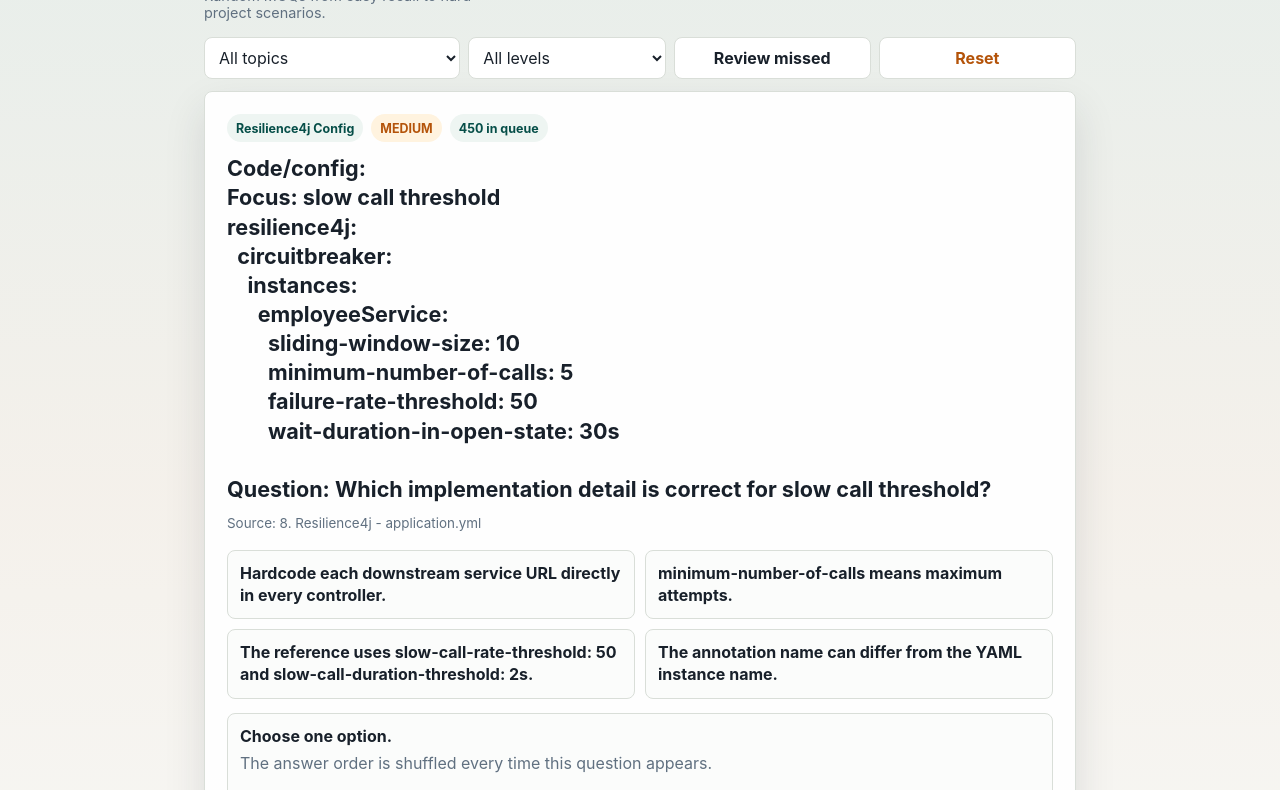
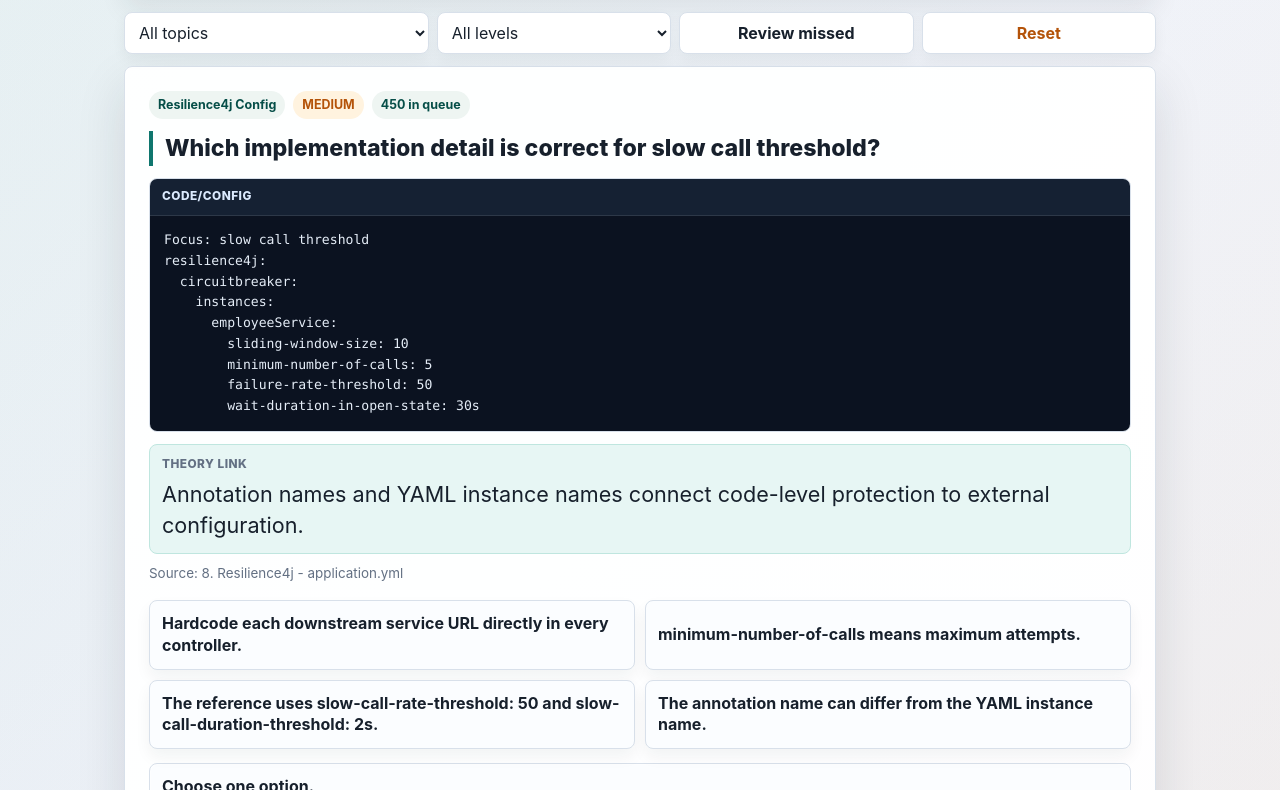
Before and after one commit to piyush786/java-learn, a plain HTML site: page index.html in a window 1280 px wide. Shown: the part 112-902 px from the top of the page. Drawn offline with Linux system fonts and the light colour scheme.

Commit message:
Polish quiz code formatting and design

```diff
--- a/index.html
+++ b/index.html
@@ -7,18 +7,22 @@
   <style>
     :root {
       color-scheme: light;
-      --page: #f7f7f4;
-      --ink: #18202a;
-      --muted: #607080;
-      --line: #d9ded8;
+      --page: #f5f7fb;
+      --ink: #17202c;
+      --muted: #637083;
+      --line: #d8e0ea;
       --panel: #ffffff;
       --teal: #0f766e;
       --teal-ink: #064e48;
       --amber: #b45309;
+      --amber-soft: #fff4df;
       --red: #b42318;
       --green: #1b6b35;
       --blue: #244c8f;
-      --shadow: 0 18px 42px rgba(31, 41, 55, 0.12);
+      --cyan-soft: #e7f6f4;
+      --code: #0b1220;
+      --shadow: 0 20px 50px rgba(24, 32, 42, 0.12);
+      --soft-shadow: 0 10px 26px rgba(24, 32, 42, 0.08);
       font-family: Inter, ui-sans-serif, system-ui, -apple-system, BlinkMacSystemFont, "Segoe UI", sans-serif;
     }
 
@@ -30,7 +34,8 @@
       margin: 0;
       min-height: 100vh;
       background:
-        linear-gradient(180deg, rgba(15, 118, 110, 0.07), rgba(180, 83, 9, 0.04) 42%, transparent 72%),
+        linear-gradient(135deg, rgba(15, 118, 110, 0.09), rgba(36, 76, 143, 0.05) 42%, rgba(180, 83, 9, 0.08)),
+        linear-gradient(180deg, #fbfcff, var(--page)),
         var(--page);
       color: var(--ink);
     }
@@ -44,17 +49,24 @@
       cursor: pointer;
     }
 
-    .app {
-      width: min(100%, 920px);
+    .shell {
+      width: min(100%, 1080px);
       margin: 0 auto;
-      padding: 14px;
+      padding: 16px;
     }
 
     .topbar {
       display: grid;
       grid-template-columns: 1fr;
       gap: 10px;
-      padding: 10px 0 12px;
+      padding: 16px;
+      margin: 0 0 12px;
+      border: 1px solid rgba(216, 224, 234, 0.92);
+      border-radius: 8px;
+      background:
+        linear-gradient(135deg, rgba(255, 255, 255, 0.96), rgba(231, 246, 244, 0.78)),
+        var(--panel);
+      box-shadow: var(--soft-shadow);
     }
 
     .brand {
@@ -85,8 +97,9 @@
       padding: 6px 10px;
       border: 1px solid var(--line);
       border-radius: 999px;
-      background: #fff;
-      color: var(--teal-ink);
+      background: var(--code);
+      border-color: var(--code);
+      color: #f8fbff;
       font-size: 0.82rem;
       font-weight: 750;
       white-space: nowrap;
@@ -101,9 +114,10 @@
     .stat {
       min-width: 0;
       border: 1px solid var(--line);
-      background: rgba(255, 255, 255, 0.82);
+      background: rgba(255, 255, 255, 0.9);
       border-radius: 8px;
       padding: 9px;
+      box-shadow: 0 6px 16px rgba(24, 32, 42, 0.05);
     }
 
     .stat strong {
@@ -136,10 +150,19 @@
       background: var(--panel);
       color: var(--ink);
       padding: 8px 10px;
+      box-shadow: 0 6px 14px rgba(24, 32, 42, 0.05);
     }
 
     .action {
       font-weight: 750;
+      transition: transform 120ms ease, border-color 120ms ease, box-shadow 120ms ease;
+    }
+
+    .action:hover,
+    .action:focus-visible {
+      border-color: rgba(15, 118, 110, 0.55);
+      box-shadow: 0 10px 20px rgba(15, 118, 110, 0.12);
+      transform: translateY(-1px);
     }
 
     .action.primary {
@@ -153,11 +176,11 @@
     }
 
     .quiz {
-      background: rgba(255, 255, 255, 0.95);
+      background: rgba(255, 255, 255, 0.97);
       border: 1px solid var(--line);
       border-radius: 8px;
       box-shadow: var(--shadow);
-      padding: 14px;
+      padding: 16px;
       overflow: hidden;
     }
 
@@ -200,8 +223,85 @@
       font-size: clamp(1rem, 3vw, 1.35rem);
       line-height: 1.35;
       letter-spacing: 0;
-      white-space: pre-wrap;
       overflow-wrap: anywhere;
+    }
+
+    .questionStack {
+      display: grid;
+      gap: 12px;
+    }
+
+    .questionPrompt {
+      border-left: 4px solid var(--teal);
+      padding: 2px 0 2px 12px;
+      font-size: clamp(1.05rem, 3vw, 1.45rem);
+      font-weight: 800;
+      line-height: 1.35;
+    }
+
+    .contextPanel,
+    .theoryNote,
+    .codePanel {
+      border: 1px solid var(--line);
+      border-radius: 8px;
+      overflow: hidden;
+      background: #fbfdff;
+    }
+
+    .contextPanel {
+      padding: 12px;
+      background: var(--amber-soft);
+      border-color: #f0d6ad;
+    }
+
+    .contextPanel span,
+    .codeHeader,
+    .theoryNote b {
+      display: block;
+      margin-bottom: 6px;
+      color: var(--muted);
+      font-size: 0.74rem;
+      font-weight: 850;
+      text-transform: uppercase;
+      letter-spacing: 0.04em;
+    }
+
+    .contextPanel p,
+    .theoryNote span {
+      margin: 0;
+      line-height: 1.45;
+    }
+
+    .codeHeader {
+      margin: 0;
+      padding: 10px 12px;
+      background: #152133;
+      color: #dbeafe;
+      border-bottom: 1px solid rgba(255, 255, 255, 0.1);
+    }
+
+    .codeBlock {
+      margin: 0;
+      padding: 14px;
+      max-width: 100%;
+      overflow-x: auto;
+      background: #0b1220;
+      color: #e5edf7;
+      font-family: "SFMono-Regular", Consolas, "Liberation Mono", Menlo, monospace;
+      font-size: 0.82rem;
+      line-height: 1.58;
+      tab-size: 2;
+    }
+
+    .codeBlock code {
+      font: inherit;
+      white-space: pre;
+    }
+
+    .theoryNote {
+      padding: 12px;
+      background: var(--cyan-soft);
+      border-color: #bfe6df;
     }
 
     .source {
@@ -222,19 +322,23 @@
       width: 100%;
       border: 1px solid var(--line);
       border-radius: 8px;
-      background: #fbfcfb;
+      background: #fbfdff;
       color: var(--ink);
       padding: 12px;
       text-align: left;
       line-height: 1.35;
       font-weight: 680;
       overflow-wrap: anywhere;
+      box-shadow: 0 8px 16px rgba(24, 32, 42, 0.05);
+      transition: transform 120ms ease, border-color 120ms ease, box-shadow 120ms ease, background 120ms ease;
     }
 
     .option:hover,
     .option:focus-visible {
       border-color: var(--teal);
       outline: 3px solid rgba(15, 118, 110, 0.16);
+      transform: translateY(-1px);
+      box-shadow: 0 12px 22px rgba(15, 118, 110, 0.1);
     }
 
     .option.correct {
@@ -255,7 +359,8 @@
       border: 1px solid var(--line);
       border-radius: 8px;
       padding: 12px;
-      background: #fbfcfb;
+      background: #fbfdff;
+      box-shadow: inset 0 0 0 1px rgba(255, 255, 255, 0.5);
     }
 
     .feedback strong {
@@ -328,7 +433,7 @@
     }
 
     @media (min-width: 720px) {
-      .app {
+      .shell {
         padding: 24px;
       }
 
@@ -342,7 +447,7 @@
       }
 
       .quiz {
-        padding: 22px;
+        padding: 24px;
       }
 
       .options {
@@ -355,7 +460,7 @@
     }
 
     @media (max-width: 420px) {
-      .app {
+      .shell {
         padding: 10px;
       }
 
@@ -377,7 +482,7 @@
   </style>
 </head>
 <body>
-  <main class="app">
+  <main class="shell">
     <section class="topbar" aria-label="Study overview">
       <div>
         <div class="brand">
@@ -414,7 +519,7 @@
         <span class="tag" id="difficultyTag">Level</span>
         <span class="tag" id="queueTag">Queue</span>
       </div>
-      <h2 class="question" id="questionText">Loading question...</h2>
+      <div class="question" id="questionText">Loading question...</div>
       <p class="source" id="sourceText"></p>
       <div class="options" id="options"></div>
       <div class="feedback" id="feedback">
@@ -841,31 +946,17 @@
     const LEVELS = {
       easy: {
         label: "Easy",
-        question: (topic, focus, context) => `Code/config:
-${context.snippet}
-
-Theory link: ${context.theory}
-
-Question: In ${topic}, what should you remember about ${focus}?`,
+        question: (topic, focus) => `In ${topic}, what should you remember about ${focus}?`,
         answer: card => card.easy
       },
       medium: {
         label: "Medium",
-        question: (topic, focus, context) => `Code/config:
-${context.snippet}
-
-Question: Which implementation detail is correct for ${focus}?`,
+        question: (topic, focus) => `Which implementation detail is correct for ${focus}?`,
         answer: card => card.medium
       },
       hard: {
         label: "Hard",
-        question: (topic, focus, context) => `Scenario:
-${context.scenario}
-
-Code/config:
-${context.snippet}
-
-Question: Which fix or design choice best matches ${focus}?`,
+        question: (topic, focus) => `Which fix or design choice best matches ${focus}?`,
         answer: card => card.hard
       }
     };
@@ -1198,7 +1289,9 @@ Question: Which fix or design choice best matches ${focus}?`,
               id,
               topic: topicInfo.topic,
               difficulty,
+              focus: card.focus,
               question: level.question(topicInfo.topic, card.focus, context),
+              context,
               choices: makeChoices(correct, topicInfo.topic, id),
               explanation: explainDeeply(card, topicInfo.topic, correct, context),
               source: topicInfo.source
@@ -1310,7 +1403,7 @@ Question: Which fix or design choice best matches ${focus}?`,
       dom.difficultyTag.textContent = currentQuestion.difficulty.toUpperCase();
       dom.difficultyTag.className = `tag level-${currentQuestion.difficulty}`;
       dom.queueTag.textContent = `${queue.length + 1} in queue`;
-      dom.questionText.textContent = currentQuestion.question;
+      dom.questionText.innerHTML = renderQuestionContent(currentQuestion);
       dom.sourceText.textContent = `Source: ${currentQuestion.source}`;
       dom.feedback.innerHTML = "<strong>Choose one option.</strong><p>The answer order is shuffled every time this question appears.</p>";
       dom.options.innerHTML = "";
@@ -1332,6 +1425,28 @@ Question: Which fix or design choice best matches ${focus}?`,
         .replace(/>/g, "&gt;")
         .replace(/"/g, "&quot;")
         .replace(/'/g, "&#039;");
+    }
+
+    function renderQuestionContent(question) {
+      const context = question.context || {};
+      const scenario = question.difficulty === "hard" && context.scenario
+        ? `<section class="contextPanel"><span>Scenario</span><p>${escapeHtml(context.scenario)}</p></section>`
+        : "";
+      const theory = context.theory
+        ? `<section class="theoryNote"><b>Theory link</b><span>${escapeHtml(context.theory)}</span></section>`
+        : "";
+      const snippet = context.snippet || "";
+      return `
+        <div class="questionStack">
+          ${scenario}
+          <section class="questionPrompt">${escapeHtml(question.question)}</section>
+          <section class="codePanel">
+            <span class="codeHeader">Code/config</span>
+            <pre class="codeBlock"><code>${escapeHtml(snippet)}</code></pre>
+          </section>
+          ${theory}
+        </div>
+      `;
     }
 
     function renderFeedback(title, explanation) {
```
